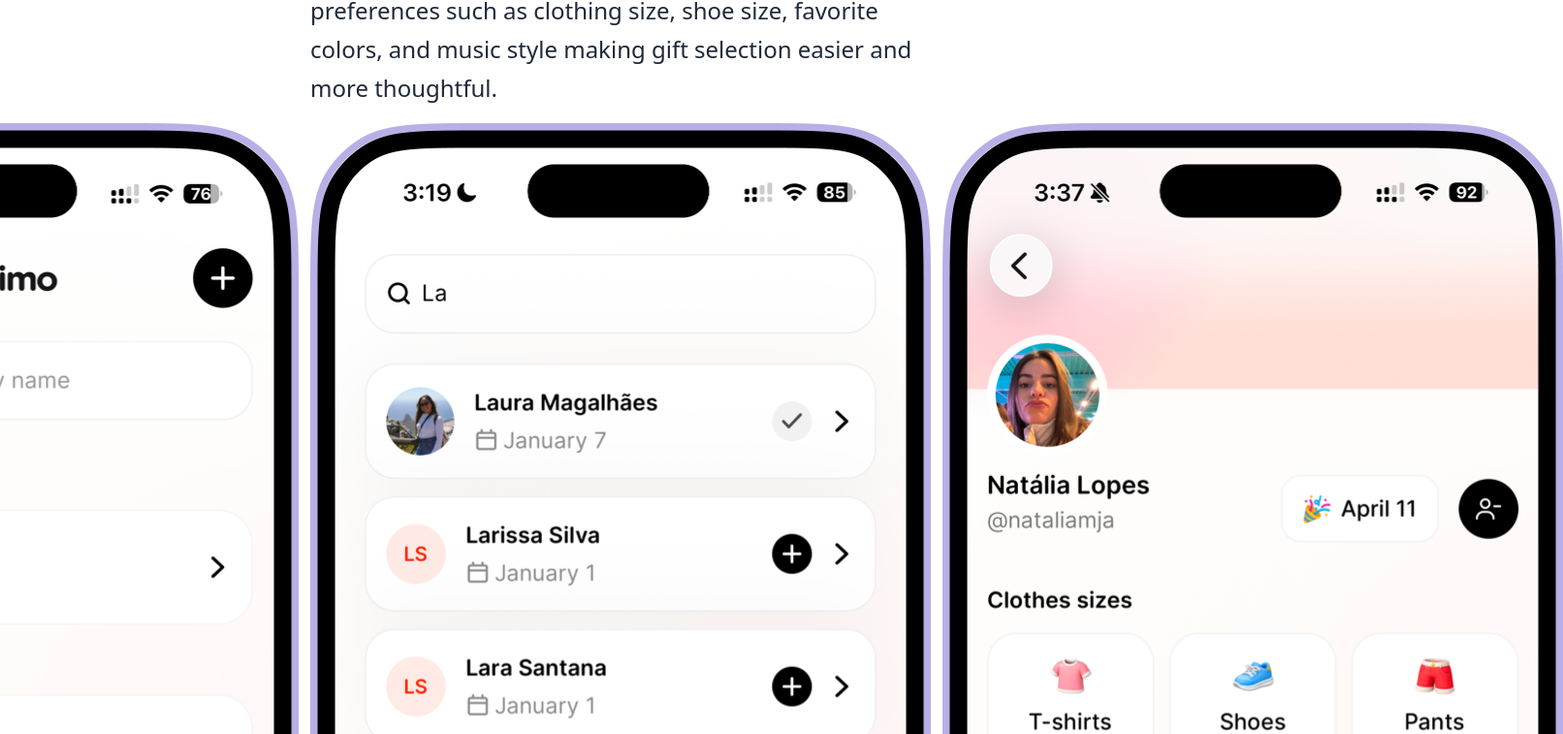
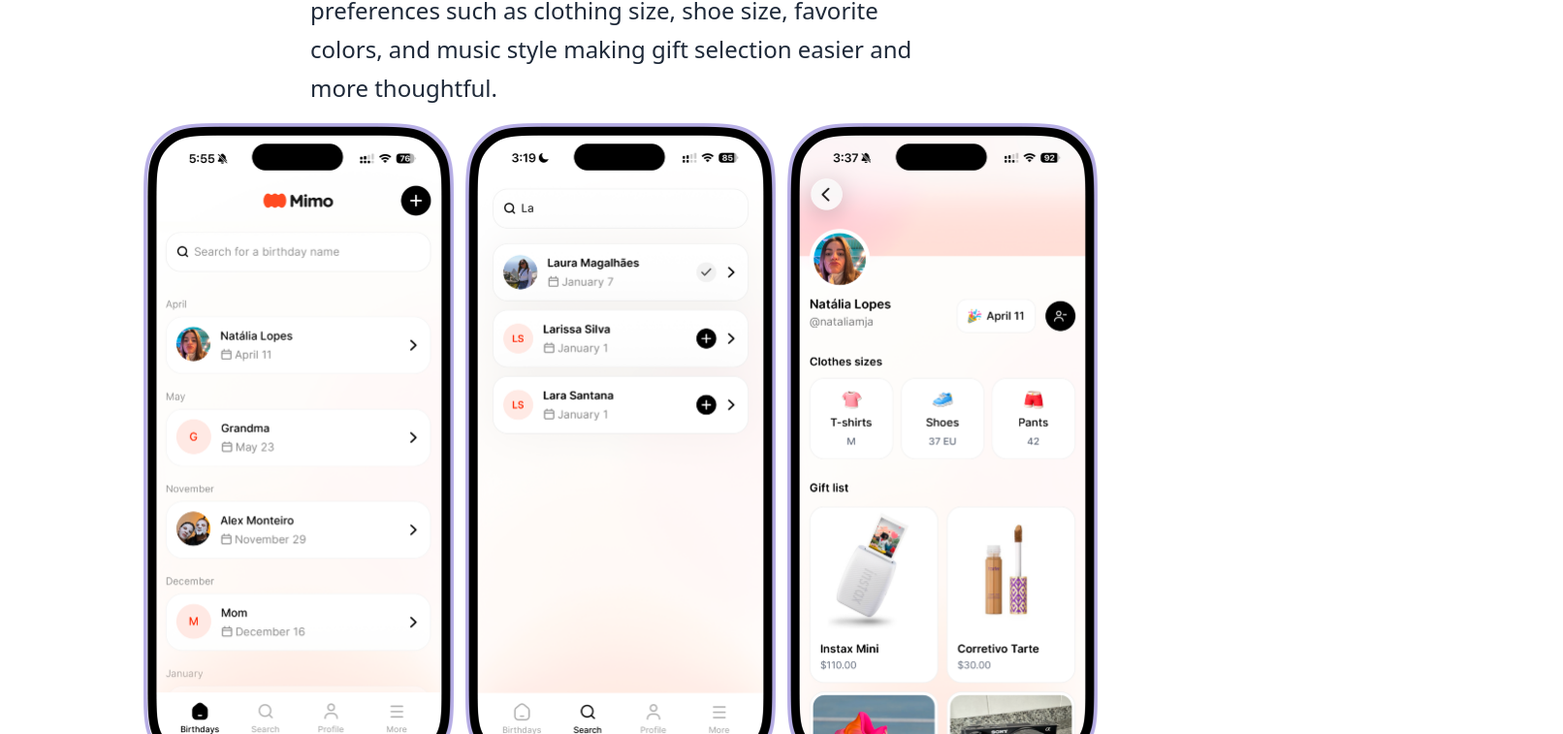
Before and after one commit to alexmonteirodev/portifolio-alex-react, a React (Vite) app in the folder portifolio-alex-react/: page / in a window 1280 px wide. Shown: the part 1839-2596 px from the top of the page at 97% size, 1612 px wide, since content can reach past the window. Built offline with nearby package versions, Linux system fonts and the light colour scheme.

Commit message:
Update MockupGroup.tsx

```diff
--- a/portifolio-alex-react/src/components/MockupGroup.tsx
+++ b/portifolio-alex-react/src/components/MockupGroup.tsx
@@ -10,9 +10,9 @@ const MockupGroup = ({
   const alt = "mockup img";
   return (
     <div className="flex flex-row items-center justify-center gap-3">
-      <img className="w-full max-w-2xl h-auto" src={img1} alt={alt} />
-      <img className="w-full max-w-2xl h-auto" src={img2} alt={alt} />
-      <img className="w-full max-w-2xl h-auto" src={img3} alt={alt} />
+      <img className="w-full max-w-xs h-auto" src={img1} alt={alt} />
+      <img className="w-full max-w-xs h-auto" src={img2} alt={alt} />
+      <img className="w-full max-w-xs h-auto" src={img3} alt={alt} />
     </div>
   );
 };
```
